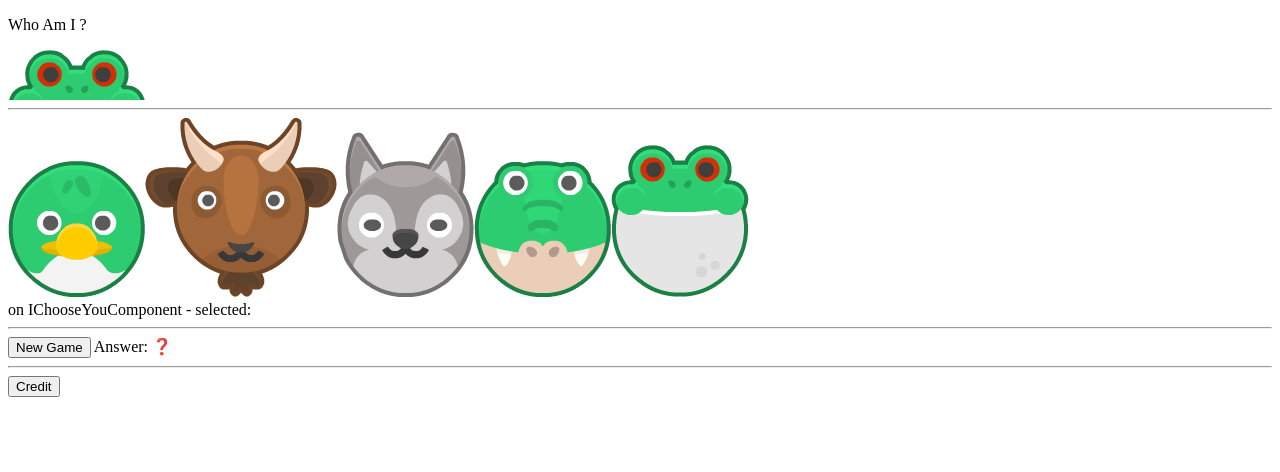
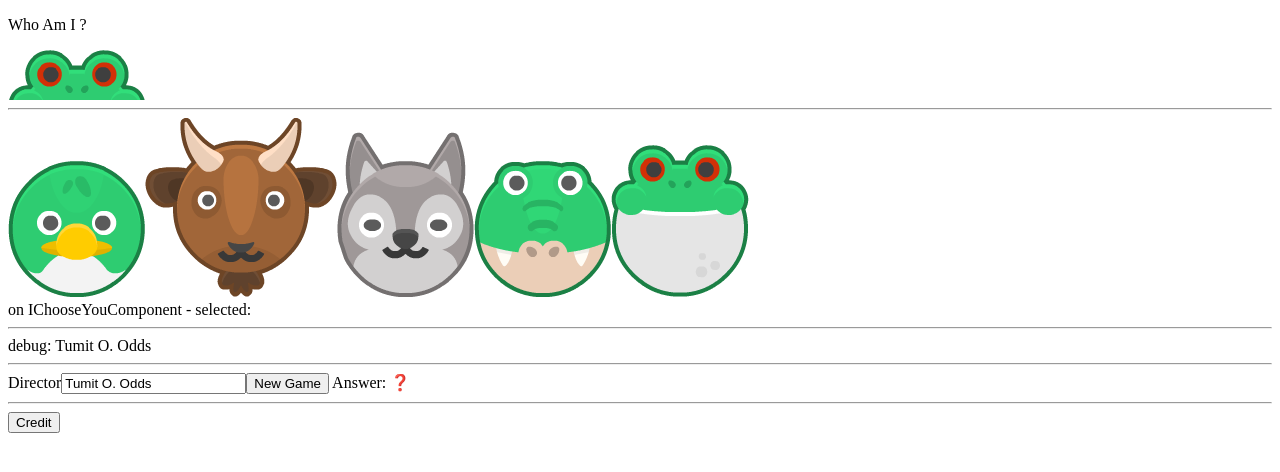
Before and after one commit to tumit/animal-pack, an Angular app: page / in a window 1280 px wide. Shown: the top 472 px of the page. Built offline with nearby package versions, Linux system fonts and the light colour scheme.

Commit message:
add form-module

```diff
--- a/src/app/app.component.html
+++ b/src/app/app.component.html
@@ -3,6 +3,13 @@
 <app-i-choose-you (choose)="onChoose($event)" [names]="candidates" />
 <hr>
 <!-- on AppComponent - chooseAnimal: {{ chooseAnimal }} -->
+<!-- [] => box () => banana -->
+ <!-- [(ngModel)] => banana in the box -->
+debug: {{ director }}
+<hr>
+<label for="director">Director</label>
+<input type="text" id="director" [(ngModel)]="director">
+
 <button (click)="onReset()" >New Game</button>
 Answer:
 @if (!chooseAnimal) {
--- a/src/app/app.component.ts
+++ b/src/app/app.component.ts
@@ -3,11 +3,12 @@ import { Router, RouterOutlet } from '@angular/router';
 import { WhoAmIComponent } from './who-am-i.component';
 import { IChooseYouComponent } from './i-choose-you/i-choose-you.component';
 import { AnimalPackService } from './animal-pack.service';
+import { FormsModule } from '@angular/forms';
 
 @Component({
   selector: 'app-root',
   standalone: true,
-  imports: [RouterOutlet, WhoAmIComponent, IChooseYouComponent],
+  imports: [RouterOutlet, WhoAmIComponent, IChooseYouComponent, FormsModule],
   templateUrl: './app.component.html',
   styleUrl: './app.component.css'
 })
@@ -37,7 +38,7 @@ export class AppComponent {
   }
 
   gotoCredit() {
-    this.router.navigate(['/directed-by', 'Tumit OX. Odds'])
+    this.router.navigate(['/directed-by', this.director])
   }
 
 }
```
